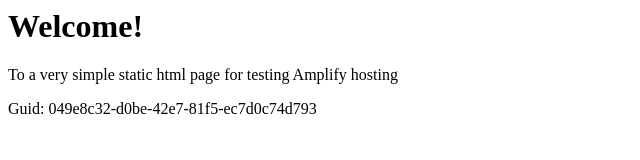
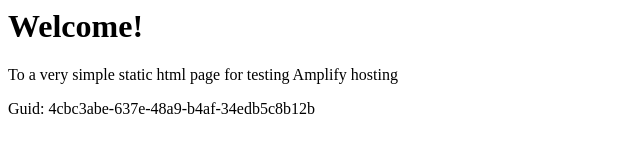
Before and after one commit to aws-aemilia-yul/Github-PR-Commit-Integration-Test-DoNotTouch-GithubWebhookPreviewCanaryTest-v1-preprod-ca-central-1, a website: page src/index.html in a window 1280 px wide. Shown: the full height of the page, 0-640 px from the left. Drawn offline with Linux system fonts and the light colour scheme.

Commit message:
commit from integ tests

```diff
--- a/src/index.html
+++ b/src/index.html
@@ -12,6 +12,6 @@
 <body>
     <h1>Welcome!</h1>
     <p>To a very simple static html page for testing Amplify hosting</p>
-    <p>Guid: 049e8c32-d0be-42e7-81f5-ec7d0c74d793</p></body>
+    <p>Guid: 4cbc3abe-637e-48a9-b4af-34edb5c8b12b</p></body>
 
 </html>
```
